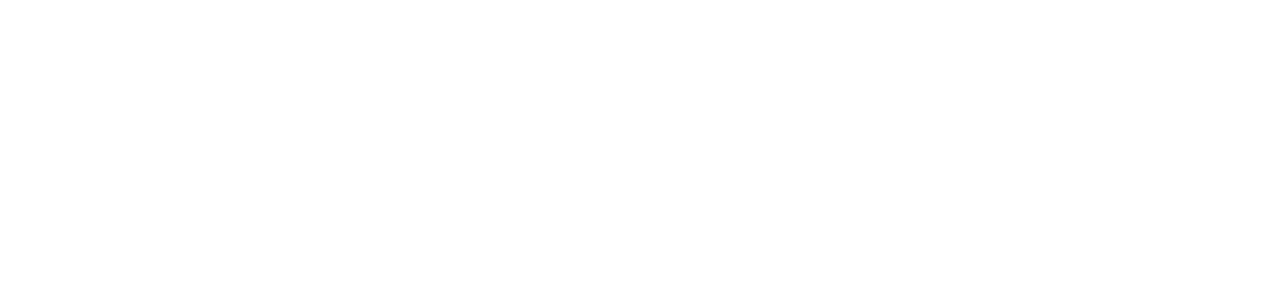
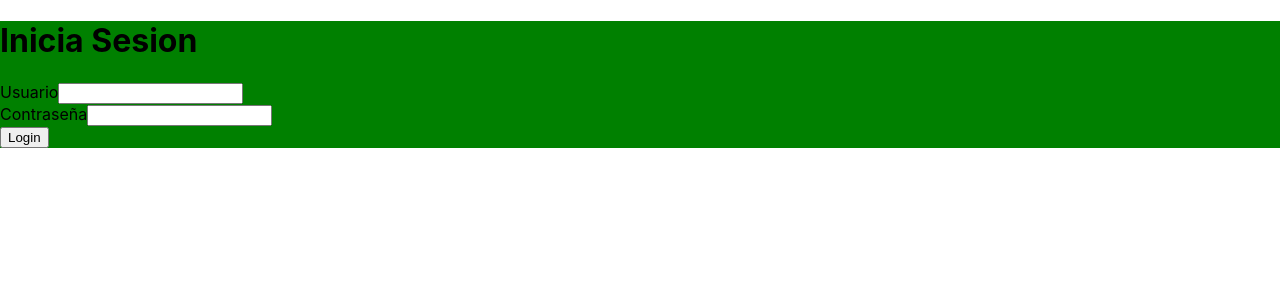
Before and after one commit to Shaker96/modbus-frontend, a React (Create React App) app: page /login in a window 1280 px wide. Shown: the top 300 px of the page. Built offline with nearby package versions, Linux system fonts and the light colour scheme.

Commit message:
fixing routing error

```diff
--- a/src/App.js
+++ b/src/App.js
@@ -4,19 +4,16 @@
   BrowserRouter as Router,
   Switch,
   Route,
-  Link,
   Redirect
 } from "react-router-dom";
 import { allRoutes } from './routes/index';
 import Ajax from './utils/Ajax';
-import Login from './views/Login';
-import Dashboard from './views/Dashboard';
 
 export default function App() {
 
   Ajax.baseUrl = 'http://127.0.0.1:8000/api/';
 
-  const isLogged = false /* !!localStorage.token */
+  const isLogged = false; /* !!localStorage.token */
 
   // let req = new Ajax('token/obtain', {
   //   username: ""
@@ -27,8 +24,20 @@
   return (
     <Router>
       <Switch>
+        {allRoutes.public.map((route) => {
+          const { component: Component } = route;
+          return (
+            <Route
+              path={`${route.path}`}
+              key={route.path}
+              exact={route.exact}
+              render={(props) =>
+                <Component {...props}/>
+              }
+            />
+          );
+        })}
         {allRoutes.private.map((route) => {
-          console.log(route);
           const { component: Component } = route;
           return (
             <Route
@@ -45,6 +54,14 @@
             />
           );
         })}
+        <Route
+          path='/'
+          key='/'
+          exact={true}
+          render={() =>
+            <Redirect to='/dashboard'/>
+          }
+        />
       </Switch>
     </Router>
   );
--- a/src/views/Dashboard.jsx
+++ b/src/views/Dashboard.jsx
@@ -1,11 +1,10 @@
 import React from 'react';
 
-class Dashboard extends React.Component {
-    render() {
-        return (
-            <h1>Dashboard</h1>
-        );
-    }
+const Dashboard = () => {
+    return (
+        <h1>Dashboard</h1>
+    );
+
 }
 
 export default Dashboard;
--- a/src/views/Login.jsx
+++ b/src/views/Login.jsx
@@ -2,7 +2,8 @@
 import '../styles/login.scss'
 
 const Login = () => {
-    const [loginData, setLoginData] = useState({username: "", password: ""})
+    const [loginData, setLoginData] = useState({username: "", password: ""});
+
     const formValues = (event) => {
         setLoginData({
             ...loginData,
```
Also changed, not shown: src/routes/index.js (+0 -7 lines).
